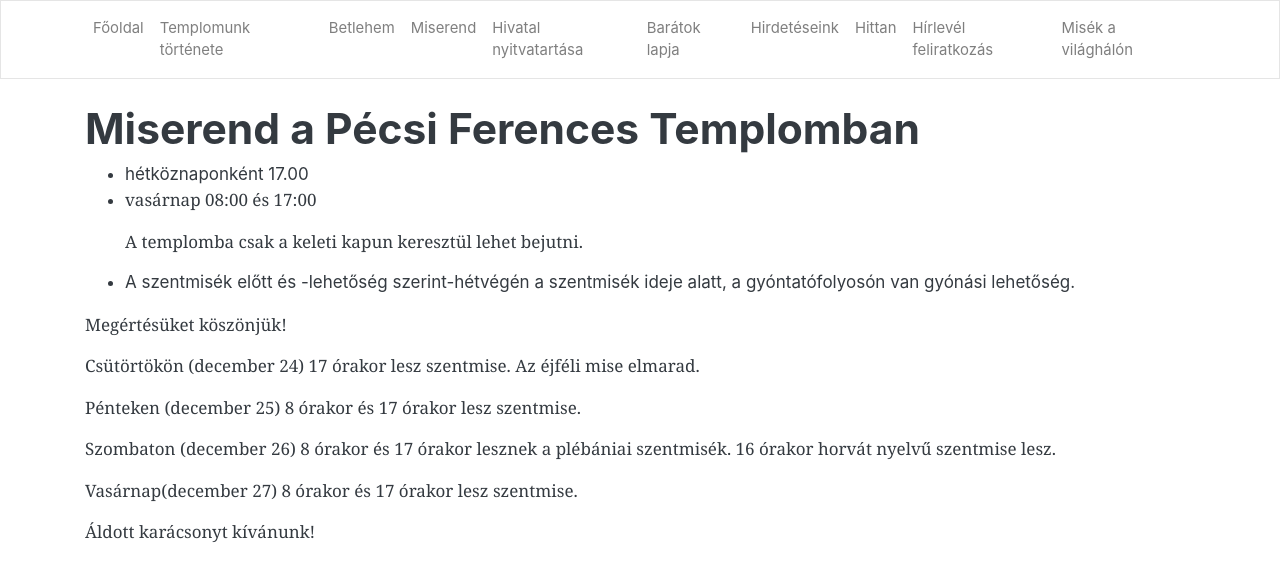
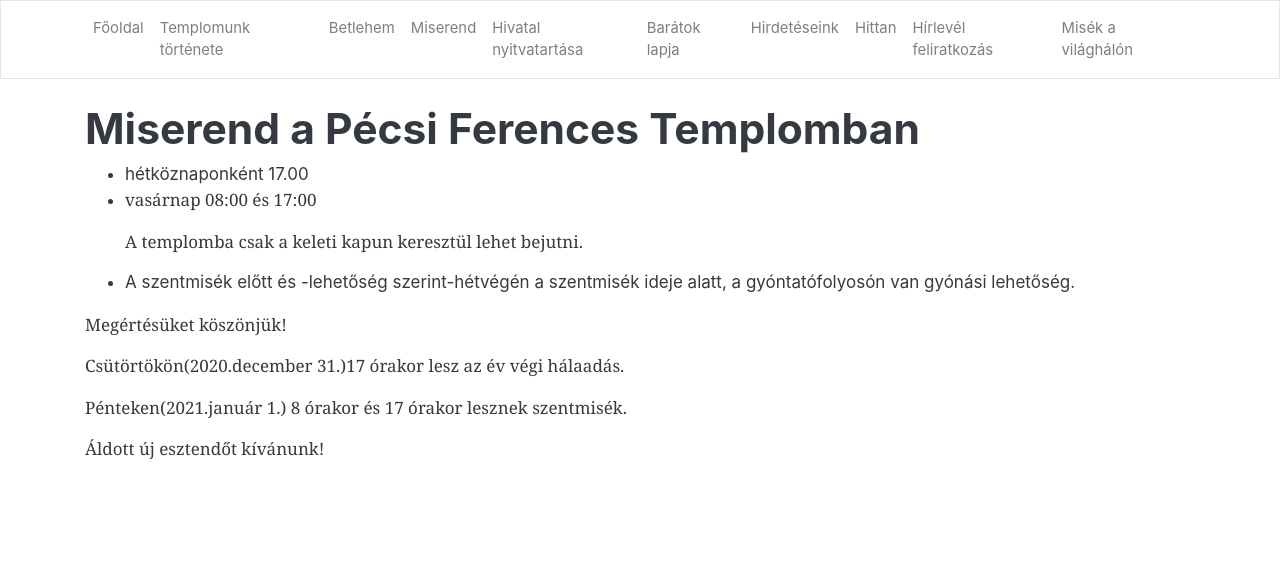
Before and after one commit to pecsi-ferences/pecsi-ferences.github.io, a Jekyll site: the page built from miserend.md, in a window 1280 px wide. Shown: the top 581 px of the page. Built offline with Jekyll 4.4.1, drawn with Linux system fonts in a browser that asks for light colours; nearby versions of some CDN libraries.

Commit message:
Update from Forestry.io Zoltán Dohány updated miserend.md

```diff
--- a/miserend.md
+++ b/miserend.md
@@ -13,12 +13,8 @@ title: Miserend a Pécsi Ferences Templomban
 
 Megértésüket köszönjük!
 
-Csütörtökön (december 24) 17 órakor lesz szentmise. Az éjféli mise elmarad.
+Csütörtökön(2020.december 31.)17 órakor lesz az év végi hálaadás.
 
-Pénteken (december 25) 8 órakor és 17 órakor lesz szentmise.
+Pénteken(2021.január 1.) 8 órakor és 17 órakor lesznek szentmisék.
 
-Szombaton (december 26) 8 órakor és 17 órakor lesznek a plébániai szentmisék. 16 órakor horvát nyelvű szentmise lesz.
-
-Vasárnap(december 27) 8 órakor és 17 órakor lesz szentmise.
-
-Áldott karácsonyt kívánunk!
+Áldott új esztendőt kívánunk!
```
